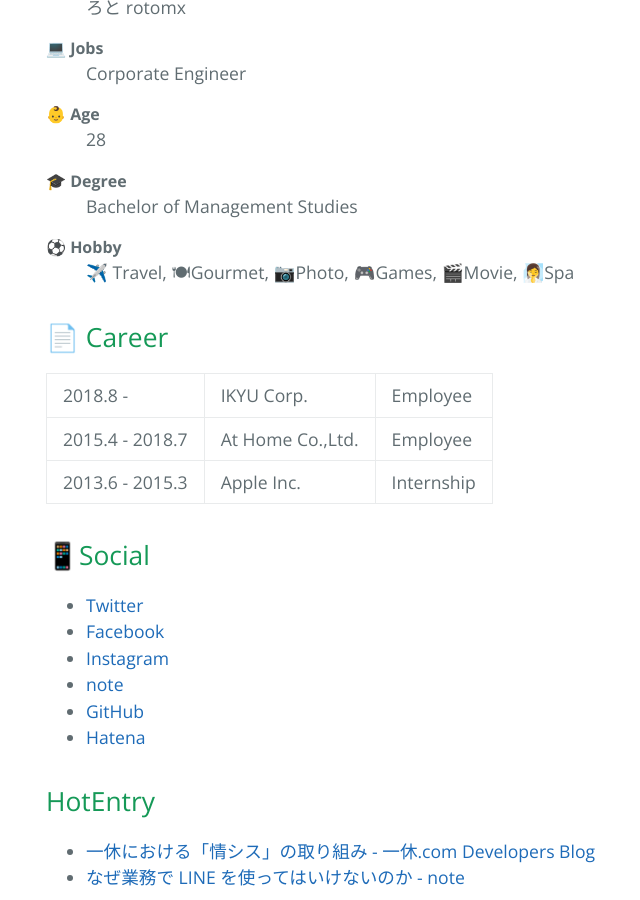
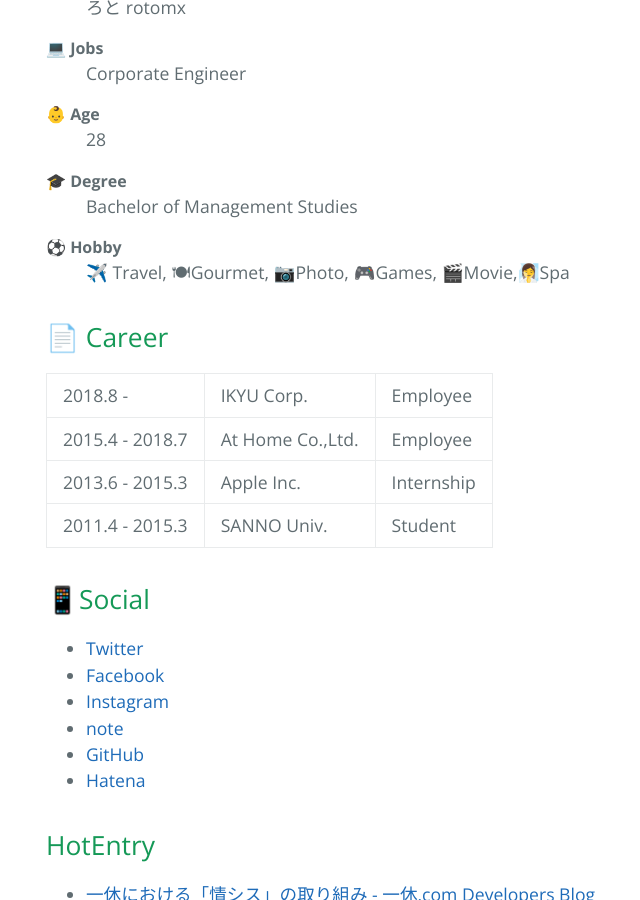
Before and after one commit to rotomx/rotomx.github.io, a Jekyll site: the page built from index.md, in a window 1280 px wide and 900 px high, scrolled down 728 px. Shown: the whole window, without its empty margins (178-818 px from the left). Built offline with Jekyll 4.4.1, drawn with Linux system fonts in a browser that asks for light colours.

Commit message:
Update index.md

```diff
--- a/index.md
+++ b/index.md
@@ -16,14 +16,15 @@ layout: default
 <dt>🎓 Degree</dt>
 <dd>Bachelor of Management Studies</dd>
 <dt>⚽️ Hobby</dt>
-<dd>✈️ Travel, 🍽Gourmet, 📷Photo, 🎮Games, 🎬Movie, 🧖‍♀️Spa </dd>
+<dd>✈️ Travel, 🍽Gourmet, 📷Photo, 🎮Games, 🎬Movie,🧖‍♀️Spa</dd>
 </dl>
 
 ## 📄 Career
 
-| 2018.8 -        | IKYU Corp.          | Employee  |
+| 2018.8 -          | IKYU Corp.          | Employee  |
 | 2015.4 - 2018.7 | At Home Co.,Ltd.    | Employee  |
-| 2013.6 - 2015.3 | Apple Inc.          | Internship|
+| 2013.6 - 2015.3 | Apple Inc.          | Internship |
+| 2011.4 - 2015.3 | SANNO Univ.         | Student   |
 
 
 ## 📱Social
```
